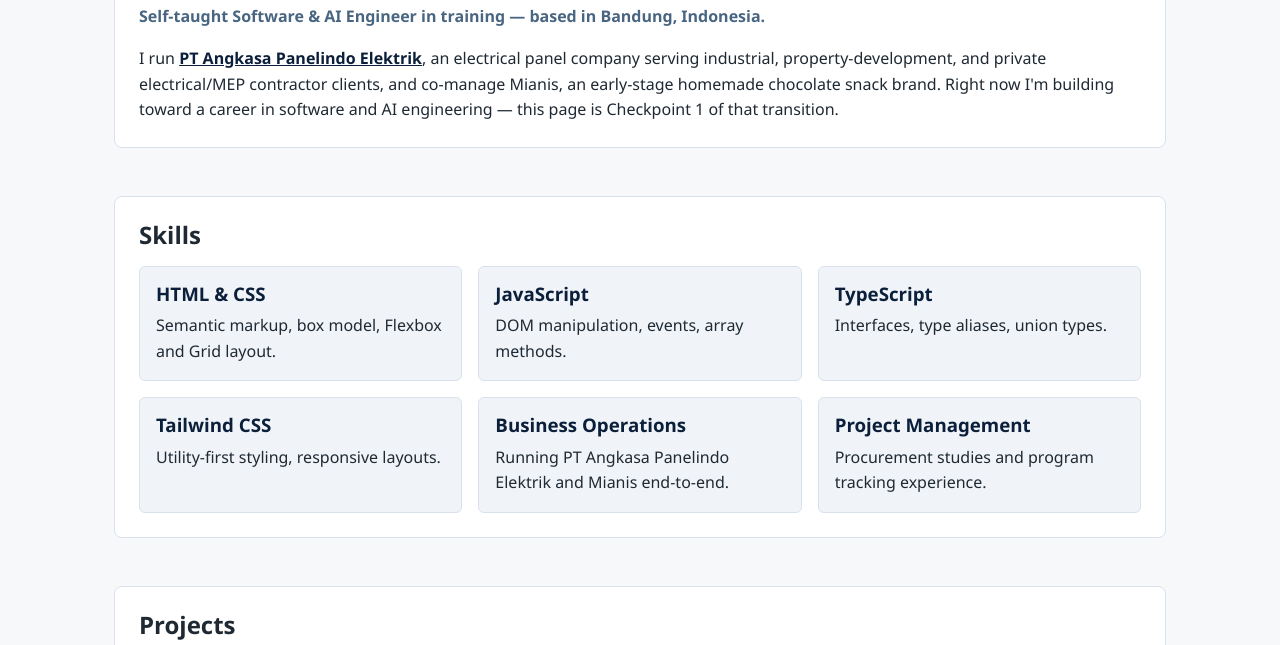
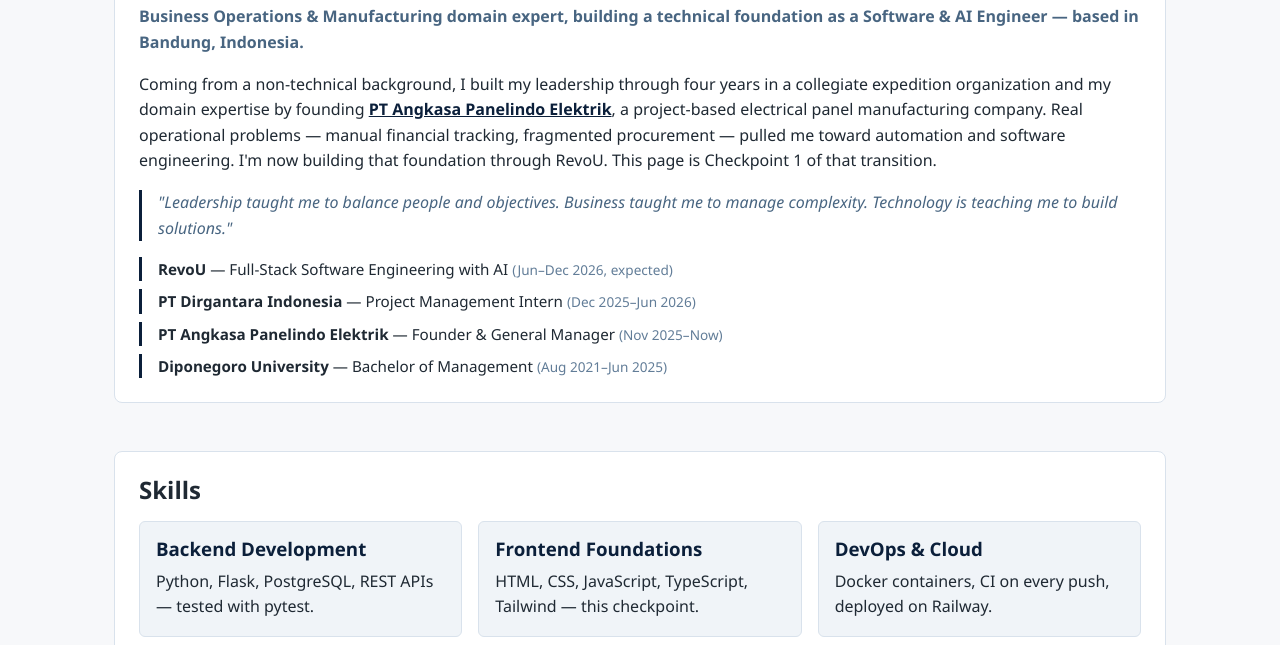
Before and after one commit to mfaujian/Module-3-MuhammadFaujian, a plain HTML site: page html-css/index.html in a window 1280 px wide. Shown: the part 155-800 px from the top of the page. Drawn offline with Linux system fonts and the light colour scheme.

Commit message:
feat: personalize profile page with real bio, timeline, and projects

```diff
--- a/html-css/index.html
+++ b/html-css/index.html
@@ -26,41 +26,53 @@
 
     <section id="about" class="about-section">
       <h1>Muhammad Faujian</h1>
-      <p class="tagline">Self-taught Software &amp; AI Engineer in training — based in Bandung, Indonesia.</p>
+      <p class="tagline">Business Operations &amp; Manufacturing domain expert, building a technical foundation as a Software &amp; AI Engineer — based in Bandung, Indonesia.</p>
       <p>
-        I run <a href="https://angkasaelektrik.com/" target="_blank" rel="noopener">PT Angkasa Panelindo Elektrik</a>,
-        an electrical panel company serving industrial, property-development, and private electrical/MEP
-        contractor clients, and co-manage Mianis, an early-stage homemade chocolate snack brand. Right now
-        I'm building toward a career in software and AI engineering — this page is Checkpoint 1 of that transition.
+        Coming from a non-technical background, I built my leadership through four years in a collegiate
+        expedition organization and my domain expertise by founding
+        <a href="https://angkasaelektrik.com/" target="_blank" rel="noopener">PT Angkasa Panelindo Elektrik</a>,
+        a project-based electrical panel manufacturing company. Real operational problems — manual financial
+        tracking, fragmented procurement — pulled me toward automation and software engineering. I'm now
+        building that foundation through RevoU. This page is Checkpoint 1 of that transition.
       </p>
+      <blockquote class="quote">
+        "Leadership taught me to balance people and objectives. Business taught me to manage complexity.
+        Technology is teaching me to build solutions."
+      </blockquote>
+      <ul class="timeline">
+        <li><span class="timeline-role">RevoU</span> — Full-Stack Software Engineering with AI <span class="timeline-date">(Jun–Dec 2026, expected)</span></li>
+        <li><span class="timeline-role">PT Dirgantara Indonesia</span> — Project Management Intern <span class="timeline-date">(Dec 2025–Jun 2026)</span></li>
+        <li><span class="timeline-role">PT Angkasa Panelindo Elektrik</span> — Founder &amp; General Manager <span class="timeline-date">(Nov 2025–Now)</span></li>
+        <li><span class="timeline-role">Diponegoro University</span> — Bachelor of Management <span class="timeline-date">(Aug 2021–Jun 2025)</span></li>
+      </ul>
     </section>
 
     <section id="skills" class="skills-section">
       <h2>Skills</h2>
       <div class="skills-grid">
         <article class="skill-card">
-          <h3>HTML &amp; CSS</h3>
-          <p>Semantic markup, box model, Flexbox and Grid layout.</p>
+          <h3>Backend Development</h3>
+          <p>Python, Flask, PostgreSQL, REST APIs — tested with pytest.</p>
         </article>
         <article class="skill-card">
-          <h3>JavaScript</h3>
-          <p>DOM manipulation, events, array methods.</p>
+          <h3>Frontend Foundations</h3>
+          <p>HTML, CSS, JavaScript, TypeScript, Tailwind — this checkpoint.</p>
         </article>
         <article class="skill-card">
-          <h3>TypeScript</h3>
-          <p>Interfaces, type aliases, union types.</p>
-        </article>
-        <article class="skill-card">
-          <h3>Tailwind CSS</h3>
-          <p>Utility-first styling, responsive layouts.</p>
+          <h3>DevOps &amp; Cloud</h3>
+          <p>Docker containers, CI on every push, deployed on Railway.</p>
         </article>
         <article class="skill-card">
           <h3>Business Operations</h3>
-          <p>Running PT Angkasa Panelindo Elektrik and Mianis end-to-end.</p>
+          <p>Built PT APE's pipeline from client acquisition to delivery.</p>
         </article>
         <article class="skill-card">
-          <h3>Project Management</h3>
-          <p>Procurement studies and program tracking experience.</p>
+          <h3>Financial Systems</h3>
+          <p>Designed an automated 15-sheet project-costing workbook.</p>
+        </article>
+        <article class="skill-card">
+          <h3>Leadership</h3>
+          <p>Directed 54 field programs over four years as Chairman, Wapeala UNDIP.</p>
         </article>
       </div>
     </section>
@@ -70,7 +82,15 @@
       <div class="projects-list">
         <article class="project-card">
           <h3><a href="https://github.com/mfaujian/multivendor-ecommerce-backend" target="_blank" rel="noopener">Multivendor E-Commerce Backend</a></h3>
-          <p>REST API backend for a multivendor marketplace, built as a RevoU portfolio project.</p>
+          <p>Flask + PostgreSQL REST API for a multi-tenant marketplace — JWT role-based access across 3 roles, split-order checkout, 35/35 automated tests, Dockerized and deployed with CI.</p>
+        </article>
+        <article class="project-card">
+          <h3><a href="https://github.com/mfaujian/project-finops-tracker" target="_blank" rel="noopener">Project Financial &amp; Operational Tracker</a></h3>
+          <p>A Python script that generates a 15-sheet Google Sheets system — automated inventory, financial ledgers, and a 12-KPI dashboard for real-time project profitability at PT APE.</p>
+        </article>
+        <article class="project-card">
+          <h3><a href="https://angkasaelektrik.com/" target="_blank" rel="noopener">PT Angkasa Panelindo Elektrik</a></h3>
+          <p>Founded and formalized a workshop into a project-based electrical panel manufacturer. Built the sales-to-delivery pipeline from scratch — 5 projects, over IDR 100 million, 100% on-time.</p>
         </article>
         <article class="project-card">
           <h3>Frontend Foundations (this checkpoint)</h3>
--- a/html-css/styles.css
+++ b/html-css/styles.css
@@ -246,3 +246,43 @@
     padding: 16px;
   }
 }
+
+.quote {
+  border-left: 3px solid #0b1f3a;
+  padding-left: 16px;
+  margin: 16px 0;
+  font-style: italic;
+  color: #486581;
+}
+
+.timeline {
+  list-style: none;
+  margin-top: 16px;
+  display: flex;
+  flex-direction: column;
+  gap: 8px;
+}
+
+.timeline li {
+  padding-left: 16px;
+  border-left: 3px solid #0b1f3a;
+  font-size: 0.95rem;
+}
+
+.timeline-role {
+  font-weight: 600;
+}
+
+.timeline-date {
+  color: #627d98;
+  font-size: 0.85rem;
+}
+
+.skill-card, .project-card {
+  transition: transform 0.15s ease, box-shadow 0.15s ease;
+}
+
+.skill-card:hover, .project-card:hover {
+  transform: translateY(-2px);
+  box-shadow: 0 4px 12px rgba(11, 31, 58, 0.08);
+}
```
